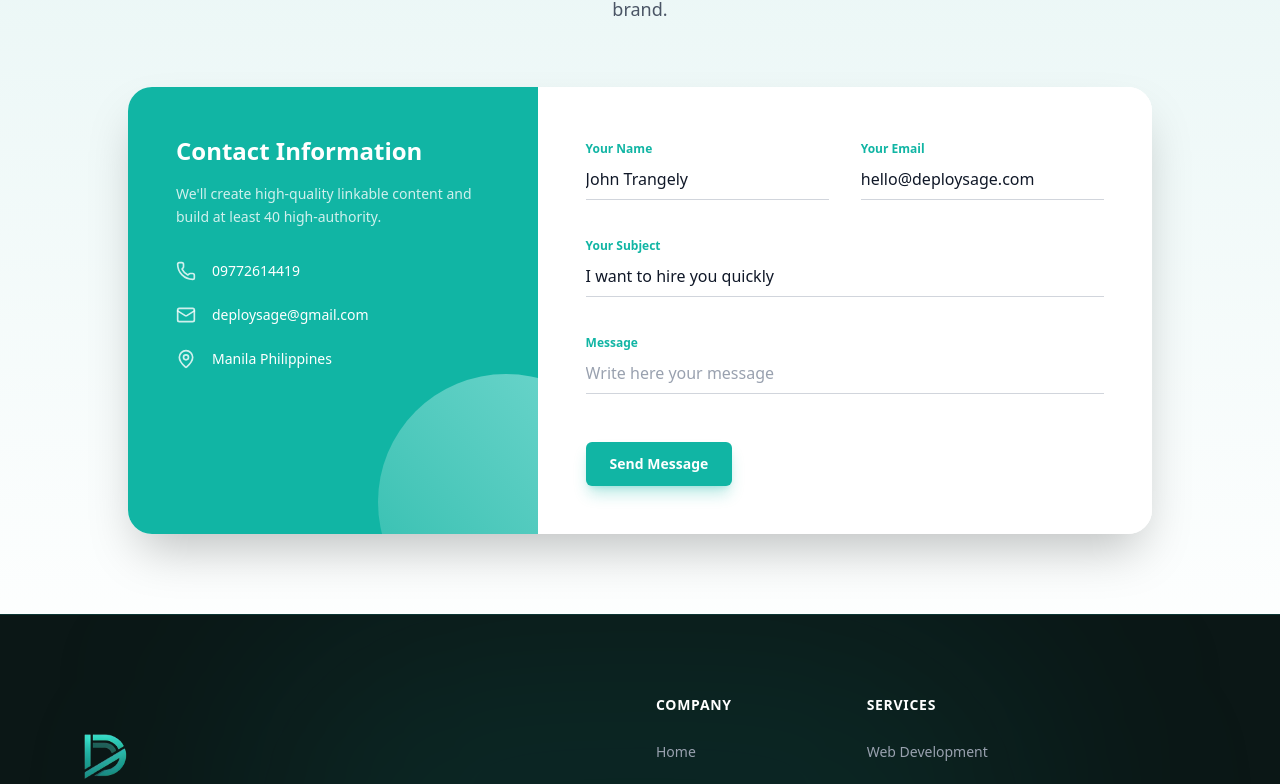
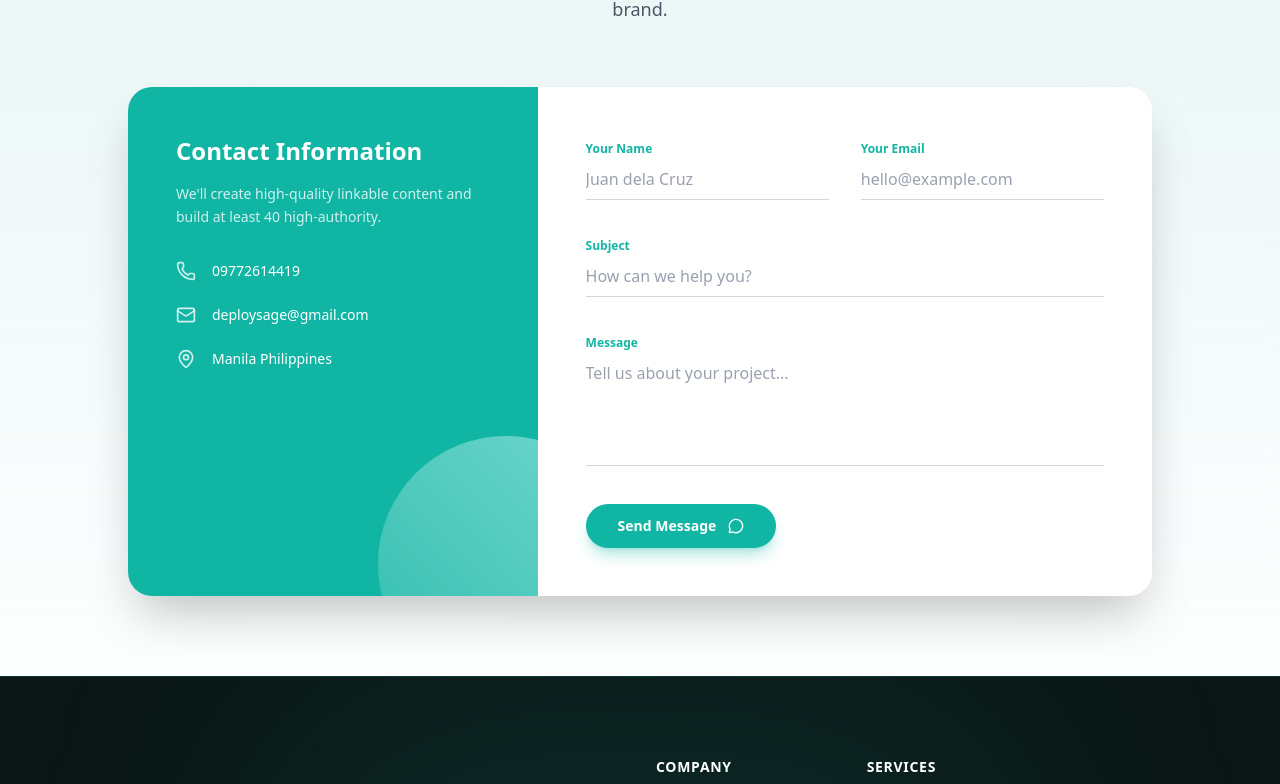
Before and after one commit to darylcommits/deploy-sage, a React (Vite) app: page / in a window 1280 px wide. Shown: the part 2759-3543 px from the top of the page. Built offline with nearby package versions, Linux system fonts and the light colour scheme.

Commit message:
Integrate EmailJS into contact form with loading/success/error states

```diff
--- a/package.json
+++ b/package.json
@@ -10,6 +10,7 @@
     "preview": "vite preview"
   },
   "dependencies": {
+    "@emailjs/browser": "^4.4.1",
     "lucide-react": "^0.563.0",
     "react": "^19.2.0",
     "react-dom": "^19.2.0"
--- a/src/App.jsx
+++ b/src/App.jsx
@@ -1,14 +1,18 @@
 import React, { useEffect, useRef, useState } from 'react';
 import { ArrowRight, ArrowLeft, MessageCircle, Code, Layout, Smartphone, Settings, ShieldCheck, Phone, Mail, MapPin, Menu, X, Facebook, Instagram, Github, Globe, Server, Bot, Zap, TrendingUp, Target, Wrench } from 'lucide-react';
+import emailjs from '@emailjs/browser';
 import logo from './assets/logo.png';
 
 function App() {
   const stripsRef = useRef(null);
   const heroRef = useRef(null);
+  const formRef = useRef(null);
   const [mousePosition, setMousePosition] = useState({ x: 0, y: 0 });
   const [isHeroVisible, setIsHeroVisible] = useState(false);
   const [isMobileMenuOpen, setIsMobileMenuOpen] = useState(false);
   const [isScrolled, setIsScrolled] = useState(false);
+  const [formData, setFormData] = useState({ name: '', email: '', subject: '', message: '' });
+  const [formStatus, setFormStatus] = useState('idle'); // idle | sending | success | error
 
   // Handle scroll for sticky nav background
   useEffect(() => {
@@ -679,32 +683,108 @@ function App() {
 
           {/* Right Panel */}
           <div className="bg-white p-10 md:p-12 md:w-3/5">
-            <form className="space-y-8">
+            <form ref={formRef} className="space-y-8" onSubmit={async (e) => {
+              e.preventDefault();
+              if (!formData.name || !formData.email || !formData.message) return;
+              setFormStatus('sending');
+              try {
+                // Replace these with your actual EmailJS credentials
+                await emailjs.sendForm(
+                  'YOUR_SERVICE_ID',
+                  'YOUR_TEMPLATE_ID',
+                  formRef.current,
+                  'YOUR_PUBLIC_KEY'
+                );
+                setFormStatus('success');
+                setFormData({ name: '', email: '', subject: '', message: '' });
+                setTimeout(() => setFormStatus('idle'), 5000);
+              } catch (err) {
+                setFormStatus('error');
+                setTimeout(() => setFormStatus('idle'), 5000);
+              }
+            }}>
               <div className="grid grid-cols-1 md:grid-cols-2 gap-8">
                 <div className="space-y-2">
                   <label className="text-xs font-bold text-[#11b5a4]">Your Name</label>
-                  <input type="text" placeholder="John Trangely" className="w-full border-b border-gray-300 py-2 focus:outline-none focus:border-[#11b5a4] transition-colors text-gray-800 placeholder:text-gray-900 font-medium" />
+                  <input
+                    type="text"
+                    name="from_name"
+                    required
+                    value={formData.name}
+                    onChange={e => setFormData(p => ({ ...p, name: e.target.value }))}
+                    placeholder="Juan dela Cruz"
+                    className="w-full border-b border-gray-300 py-2 focus:outline-none focus:border-[#11b5a4] transition-colors text-gray-800 placeholder:text-gray-400 font-medium"
+                  />
                 </div>
                 <div className="space-y-2">
                   <label className="text-xs font-bold text-[#11b5a4]">Your Email</label>
-                  <input type="email" placeholder="hello@deploysage.com" className="w-full border-b border-gray-300 py-2 focus:outline-none focus:border-[#11b5a4] transition-colors text-gray-800 placeholder:text-gray-900 font-medium" />
+                  <input
+                    type="email"
+                    name="from_email"
+                    required
+                    value={formData.email}
+                    onChange={e => setFormData(p => ({ ...p, email: e.target.value }))}
+                    placeholder="hello@example.com"
+                    className="w-full border-b border-gray-300 py-2 focus:outline-none focus:border-[#11b5a4] transition-colors text-gray-800 placeholder:text-gray-400 font-medium"
+                  />
                 </div>
               </div>
 
               <div className="space-y-2">
-                <label className="text-xs font-bold text-[#11b5a4]">Your Subject</label>
-                <input type="text" placeholder="I want to hire you quickly" className="w-full border-b border-gray-300 py-2 focus:outline-none focus:border-[#11b5a4] transition-colors text-gray-800 placeholder:text-gray-900 font-medium" />
+                <label className="text-xs font-bold text-[#11b5a4]">Subject</label>
+                <input
+                  type="text"
+                  name="subject"
+                  value={formData.subject}
+                  onChange={e => setFormData(p => ({ ...p, subject: e.target.value }))}
+                  placeholder="How can we help you?"
+                  className="w-full border-b border-gray-300 py-2 focus:outline-none focus:border-[#11b5a4] transition-colors text-gray-800 placeholder:text-gray-400 font-medium"
+                />
               </div>
 
               <div className="space-y-2">
                 <label className="text-xs font-bold text-[#11b5a4]">Message</label>
-                <div className="relative">
-                  <input type="text" placeholder="Write here your message" className="w-full border-b border-gray-300 py-2 focus:outline-none focus:border-[#11b5a4] transition-colors text-gray-800 placeholder:text-gray-400" />
-                </div>
+                <textarea
+                  name="message"
+                  required
+                  rows={4}
+                  value={formData.message}
+                  onChange={e => setFormData(p => ({ ...p, message: e.target.value }))}
+                  placeholder="Tell us about your project..."
+                  className="w-full border-b border-gray-300 py-2 focus:outline-none focus:border-[#11b5a4] transition-colors text-gray-800 placeholder:text-gray-400 resize-none"
+                />
               </div>
 
-              <button type="button" className="px-6 py-3 bg-[#11b5a4] text-white text-sm font-bold rounded-md hover:bg-[#0da090] transition-colors shadow-lg shadow-[#11b5a4]/30 mt-4">
-                Send Message
+              {/* Status Messages */}
+              {formStatus === 'success' && (
+                <div className="flex items-center gap-3 p-4 bg-green-50 border border-green-200 rounded-lg text-green-700 text-sm font-medium">
+                  <ShieldCheck className="w-5 h-5 flex-shrink-0" />
+                  Message sent! We'll get back to you shortly.
+                </div>
+              )}
+              {formStatus === 'error' && (
+                <div className="flex items-center gap-3 p-4 bg-red-50 border border-red-200 rounded-lg text-red-700 text-sm font-medium">
+                  <X className="w-5 h-5 flex-shrink-0" />
+                  Something went wrong. Please try again or email us directly.
+                </div>
+              )}
+
+              <button
+                type="submit"
+                disabled={formStatus === 'sending'}
+                className="flex items-center gap-3 px-8 py-3 bg-[#11b5a4] text-white text-sm font-bold rounded-full hover:bg-[#0da090] transition-colors shadow-lg shadow-[#11b5a4]/30 mt-4 disabled:opacity-60 disabled:cursor-not-allowed"
+              >
+                {formStatus === 'sending' ? (
+                  <>
+                    <span className="w-4 h-4 border-2 border-white border-t-transparent rounded-full animate-spin"></span>
+                    Sending...
+                  </>
+                ) : (
+                  <>
+                    Send Message
+                    <MessageCircle className="w-4 h-4" />
+                  </>
+                )}
               </button>
             </form>
           </div>
```
Also changed, not shown: 1 other file (tests, documents, lock files or other folders).
